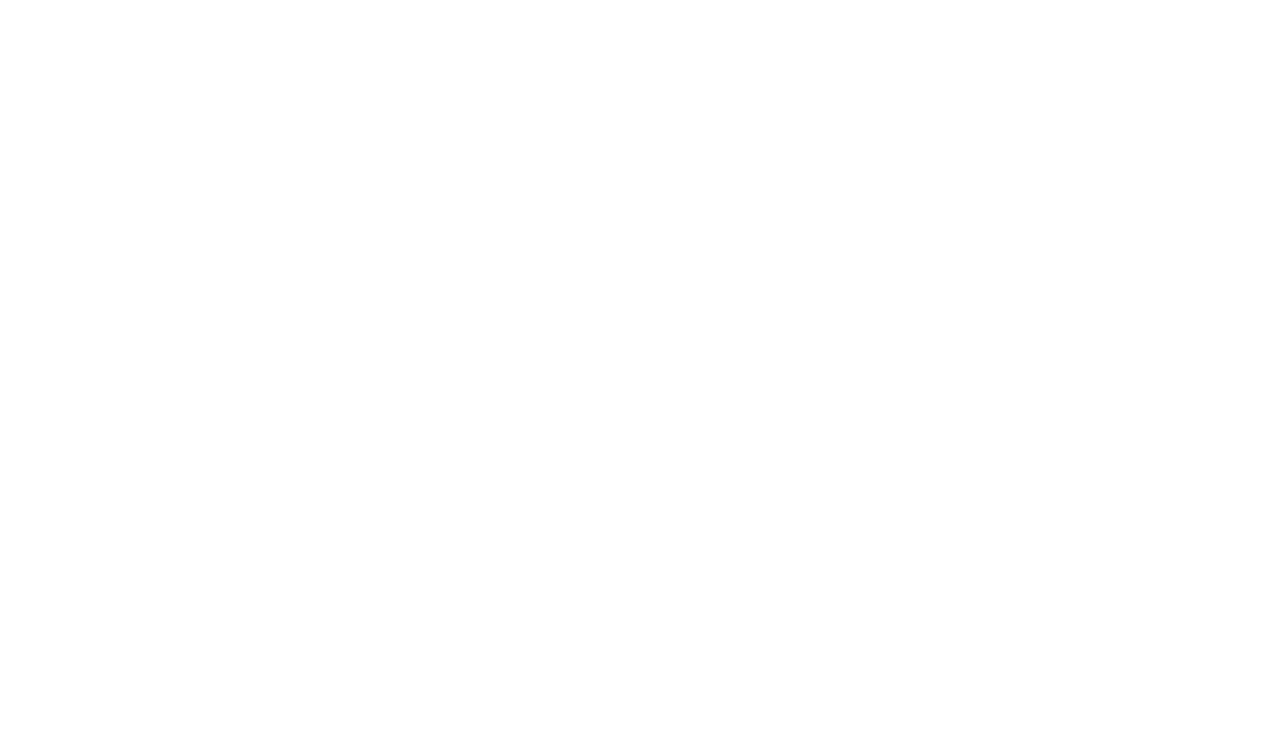
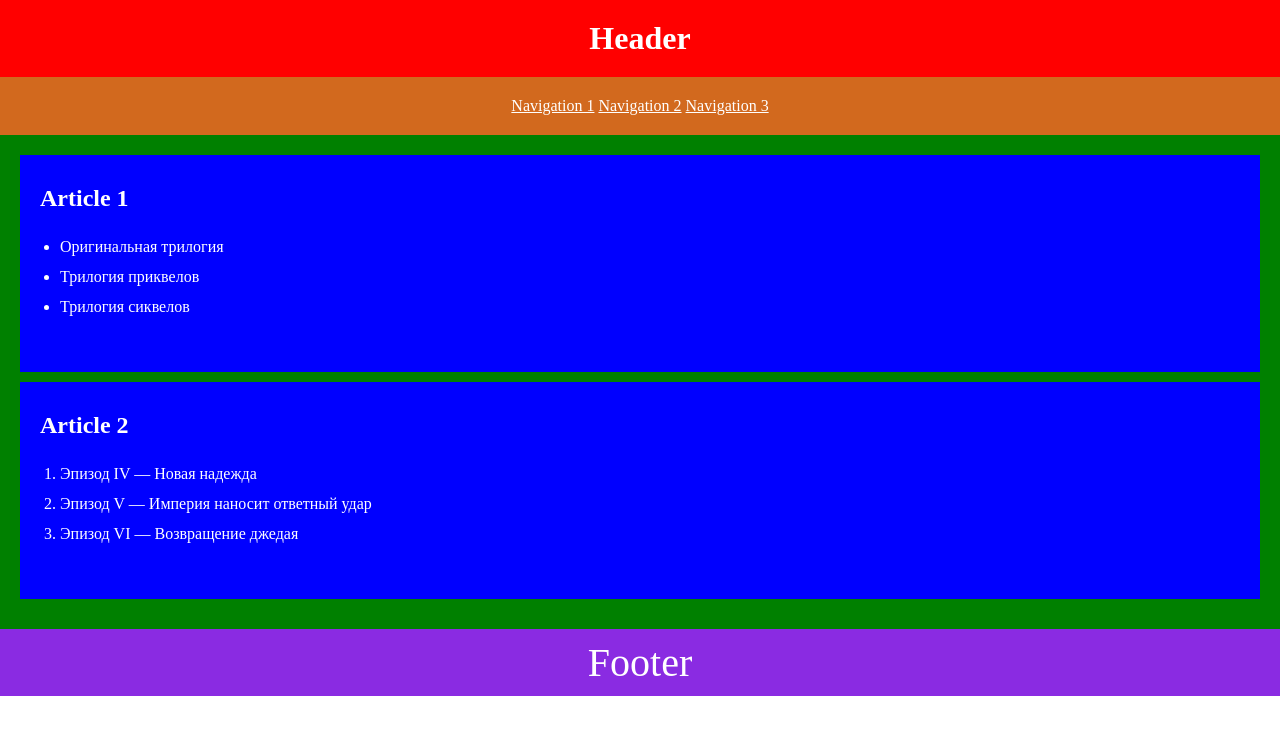
Before and after one commit to js-tasks-ru/htmlcss-20220210_oygemor, a website: page 02-dz0/01-semantic-mockup/solution.html in a window 1280 px wide. Drawn offline with Linux system fonts and the light colour scheme.

Commit message:
Create semantic

```diff
--- a/02-dz0/01-semantic-mockup/solution.html
+++ b/02-dz0/01-semantic-mockup/solution.html
@@ -1,4 +1,39 @@
 <!DOCTYPE html>
 <html lang="ru">
-    <!-- Ваше решение -->
+  <head>
+    <meta charset="UTF-8" />
+    <meta http-equiv="X-UA-Compatible" content="IE=edge" />
+    <meta name="viewport" content="width=device-width, initial-scale=1.0" />
+    <title>Document</title>
+    <link rel="stylesheet" href="style.css" />
+  </head>
+  <body>
+    <header>
+      <h1>Header</h1>
+      <nav>
+        <a href="#">Navigation 1</a>
+        <a href="#">Navigation 2</a>
+        <a href="#">Navigation 3</a>
+      </nav>
+    </header>
+    <main>
+      <article>
+        <h2>Article 1</h2>
+        <ul>
+          <li>Оригинальная трилогия</li>
+          <li>Трилогия приквелов</li>
+          <li>Трилогия сиквелов</li>
+        </ul>
+      </article>
+      <article>
+        <h2>Article 2</h2>
+        <ol>
+          <li>Эпизод IV — Новая надежда</li>
+          <li>Эпизод V — Империя наносит ответный удар</li>
+          <li>Эпизод VI — Возвращение джедая</li>
+        </ol>
+      </article>
+    </main>
+    <footer>Footer</footer>
+  </body>
 </html>
--- /dev/null
+++ b/02-dz0/01-semantic-mockup/style.css
@@ -0,0 +1,54 @@
+* {
+    color: white;
+    box-sizing: border-box;
+    margin: 0;
+    padding: 0;
+}
+
+header {
+    background-color: red;
+    text-align: center;
+    padding-top: 20px;
+}
+
+nav {
+    background-color:chocolate;
+    margin-top: 20px;
+    padding-top: 20px;
+    padding-bottom: 20px;
+}
+
+main {
+    background-color: green;
+    padding: 20px 20px 30px;
+}
+
+main > article {
+    background-color: blue;
+    padding:30px 10px;
+}
+
+main > article ~ article{
+    margin-top: 10px;
+}
+
+article > h2 {
+    padding-left: 10px;
+}
+
+article > ul, ol {
+    padding-left: 30px;
+    padding-top:20px;
+    padding-bottom: 20px;
+}
+
+li {
+    line-height: 30px;
+}
+
+footer {
+    background-color: blueviolet;
+    font-size: 40px;
+    text-align: center;
+    padding: 10px 0;
+}
```
